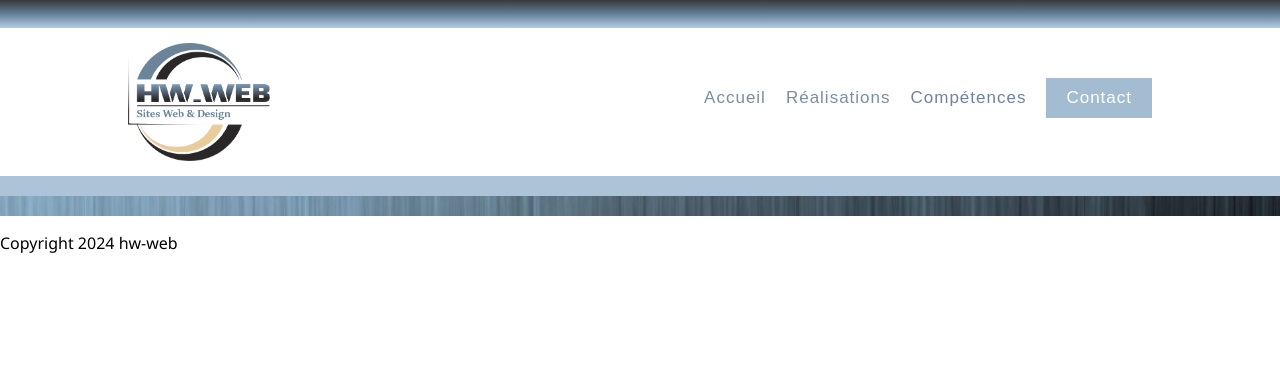
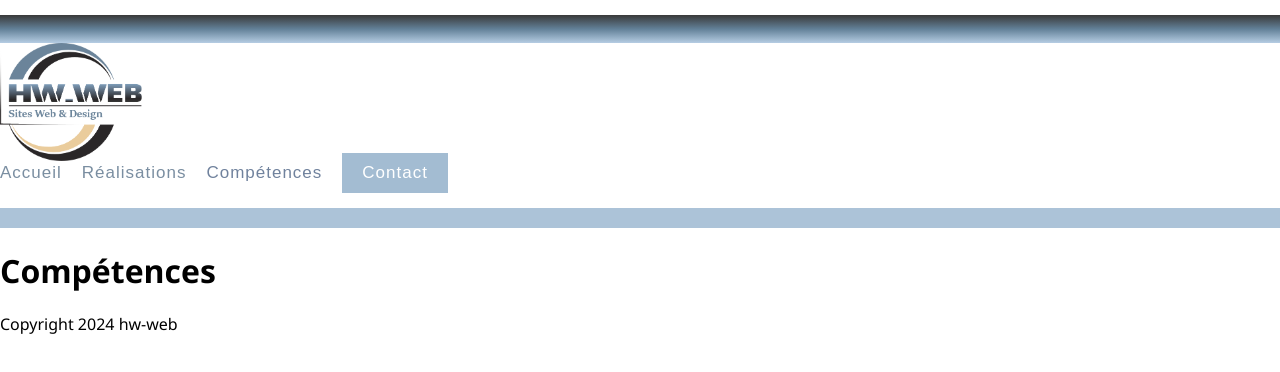
Before and after one commit to heltnx/hw-web, a React (Create React App) app: page /competences in a window 1280 px wide. Shown: the top 372 px of the page. Built offline with nearby package versions, Linux system fonts and the light colour scheme.

Commit message:
pages h1

```diff
--- a/src/layouts/header/Header.jsx
+++ b/src/layouts/header/Header.jsx
@@ -13,13 +13,14 @@ const Header = () => {
     };
 
     return (
-        <div className='header-component'>
-            <div className="header-divider"></div>
-            <header className={`header ${isMenuOpen ? 'menu-open' : ''}`}>
+        <header >
+            <div className={`header ${isMenuOpen ? 'menu-open' : ''}`}>
+                <div className="header-divider"></div>
                 <div className="container">
                     <div className="logo-container">
                         <img src="logo.png" alt="Logo" className="logo" />
                     </div>
+
                     <nav className={`nav ${isMenuOpen ? 'nav-open' : ''}`}>
                         <div className="menu-icon" onClick={toggleMenu}>
                             <div className="bar"></div>
@@ -27,21 +28,20 @@ const Header = () => {
                             <div className="bar"></div>
                         </div>
                         <ul>
-                            <li><NavLink to="/" exact activeClassName="active">Accueil</NavLink></li>
-                            <li><NavLink to="/realisations" activeClassName="active">Réalisations</NavLink></li>
-                            <li><NavLink to="/competences" activeClassName="active">Compétences</NavLink></li>
+                            <li><NavLink to="/" exact activeclassName="active">Accueil</NavLink></li>
+                            <li><NavLink to="/realisations" activeclassName="active">Réalisations</NavLink></li>
+                            <li><NavLink to="/competences" activeclassName="active">Compétences</NavLink></li>
 
                             <Button>
-                                <NavLink to="/contact" activeClassName="active">Contact</NavLink>
+                                <NavLink to="/contact" >Contact</NavLink>
                             </Button>
-
                         </ul>
                     </nav>
+
                 </div>
-            </header>
+            </div>
             <div className="header-divider-bottom"></div>
-            <div className="image-container"></div>
-        </div>
+        </header>
     );
 };
 
--- a/src/pages/competences/competences.js
+++ b/src/pages/competences/competences.js
@@ -4,7 +4,9 @@ import Layout from '../../layouts/Layout';
 const Competences = () => {
     return (
         <Layout>
-
+            <div className="home">
+                <h1>Compétences</h1>
+            </div>
         </Layout>
     );
 };
--- a/src/pages/contact/contact.js
+++ b/src/pages/contact/contact.js
@@ -4,7 +4,9 @@ import Layout from '../../layouts/Layout';
 const Contact = () => {
     return (
         <Layout>
-
+            <div className="home">
+                <h1>Contact</h1>
+            </div>
         </Layout>
     );
 };
--- a/src/pages/home/home.js
+++ b/src/pages/home/home.js
@@ -5,7 +5,7 @@ import './home.css'
 
 const Home = () => {
     return (
-        <Layout>
+        <Layout >
             <div className="home">
                 <h1>Intégration Sites Web</h1>
             </div>
```
